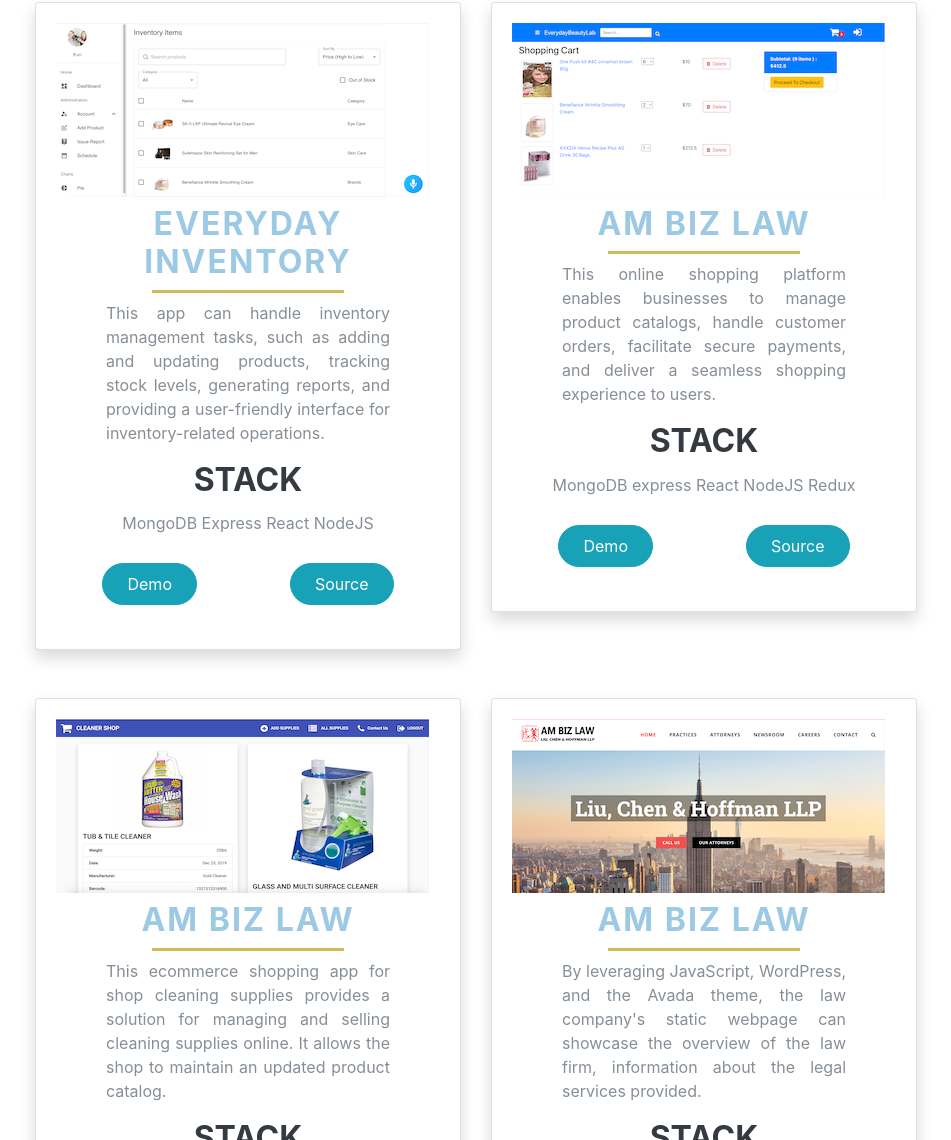
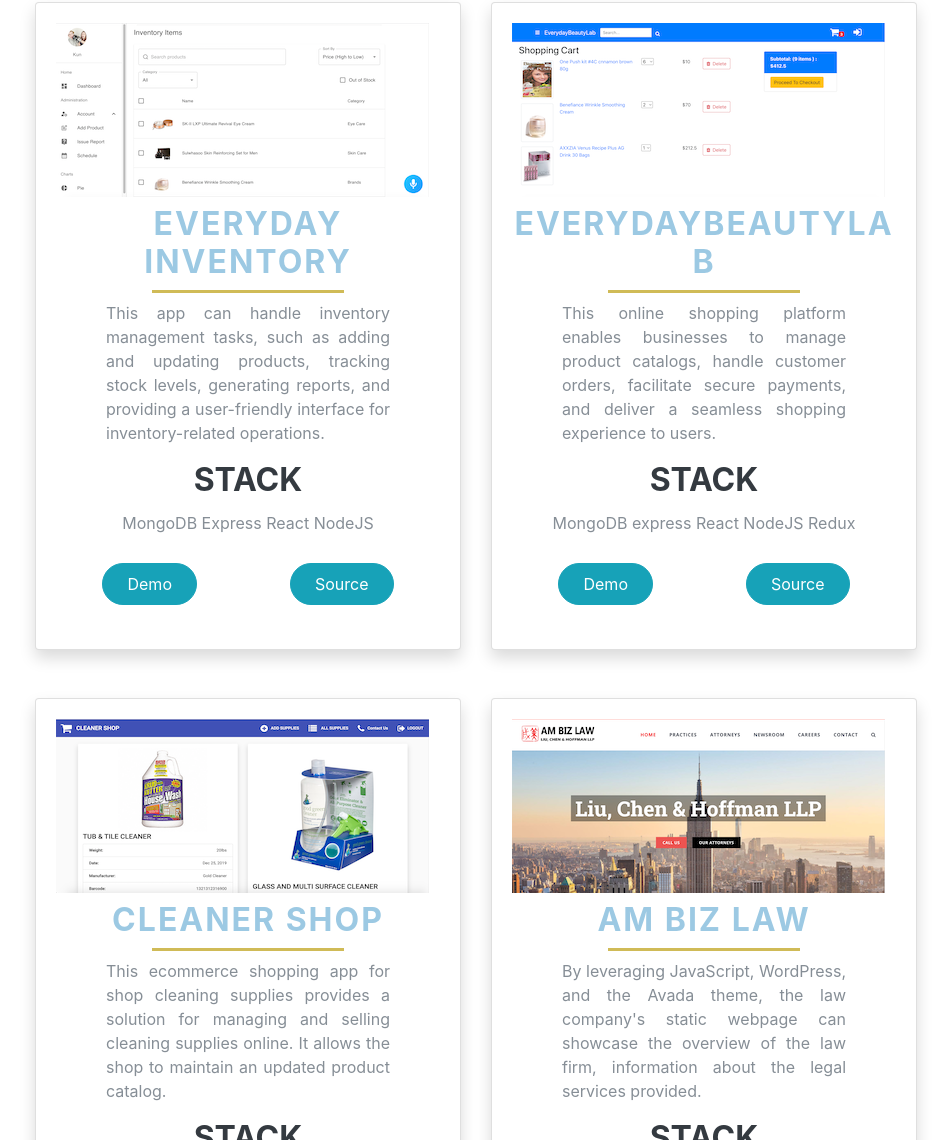
Before and after one commit to kunzhangweb/Portfolio, a plain HTML site: page index.html in a window 1280 px wide. Shown: the part 3514-4654 px from the top of the page, without its empty margins (300-1251 px from the left). Drawn offline with Linux system fonts and the light colour scheme; a web font is replaced by a local one.

Commit message:
Update index.html

```diff
--- a/index.html
+++ b/index.html
@@ -272,7 +272,7 @@
                   <img src="img/eBeauty.png" class="img-fluid" />
                   <!-- title -->
                   <div class="text-center position-relative">
-                    <h3 class="fw-500 mt-2" style="letter-spacing: 2px; color: #9cc9e3; font-size: 2rem;">Am biz Law</h3>
+                    <h3 class="fw-500 mt-2" style="letter-spacing: 2px; color: #9cc9e3; font-size: 2rem;">EverydayBeautyLab</h3>
                     <hr class="w-50 my-2" style="height: 3px; border: 0; background-color: #d0bb57;">
                   </div>
                   <!-- description -->
@@ -308,7 +308,7 @@
                   <img src="img/eShop-cleaner.png" class="img-fluid" />
                   <!-- title -->
                   <div class="text-center position-relative">
-                    <h3 class="fw-500 mt-2" style="letter-spacing: 2px; color: #9cc9e3; font-size: 2rem;">Am biz Law</h3>
+                    <h3 class="fw-500 mt-2" style="letter-spacing: 2px; color: #9cc9e3; font-size: 2rem;">Cleaner Shop</h3>
                     <hr class="w-50 my-2" style="height: 3px; border: 0; background-color: #d0bb57;">
                   </div>
                   <!-- description -->
@@ -342,7 +342,7 @@
                   <img src="img/ambiz-law.png" class="img-fluid" />
                   <!-- title -->
                   <div class="text-center position-relative">
-                    <h3 class="fw-500 mt-2" style="letter-spacing: 2px; color: #9cc9e3; font-size: 2rem;">Am biz Law</h3>
+                    <h3 class="fw-500 mt-2" style="letter-spacing: 2px; color: #9cc9e3; font-size: 2rem;">Am Biz Law</h3>
                     <hr class="w-50 my-2" style="height: 3px; border: 0; background-color: #d0bb57;">
                   </div>
                   <!-- description -->
```
